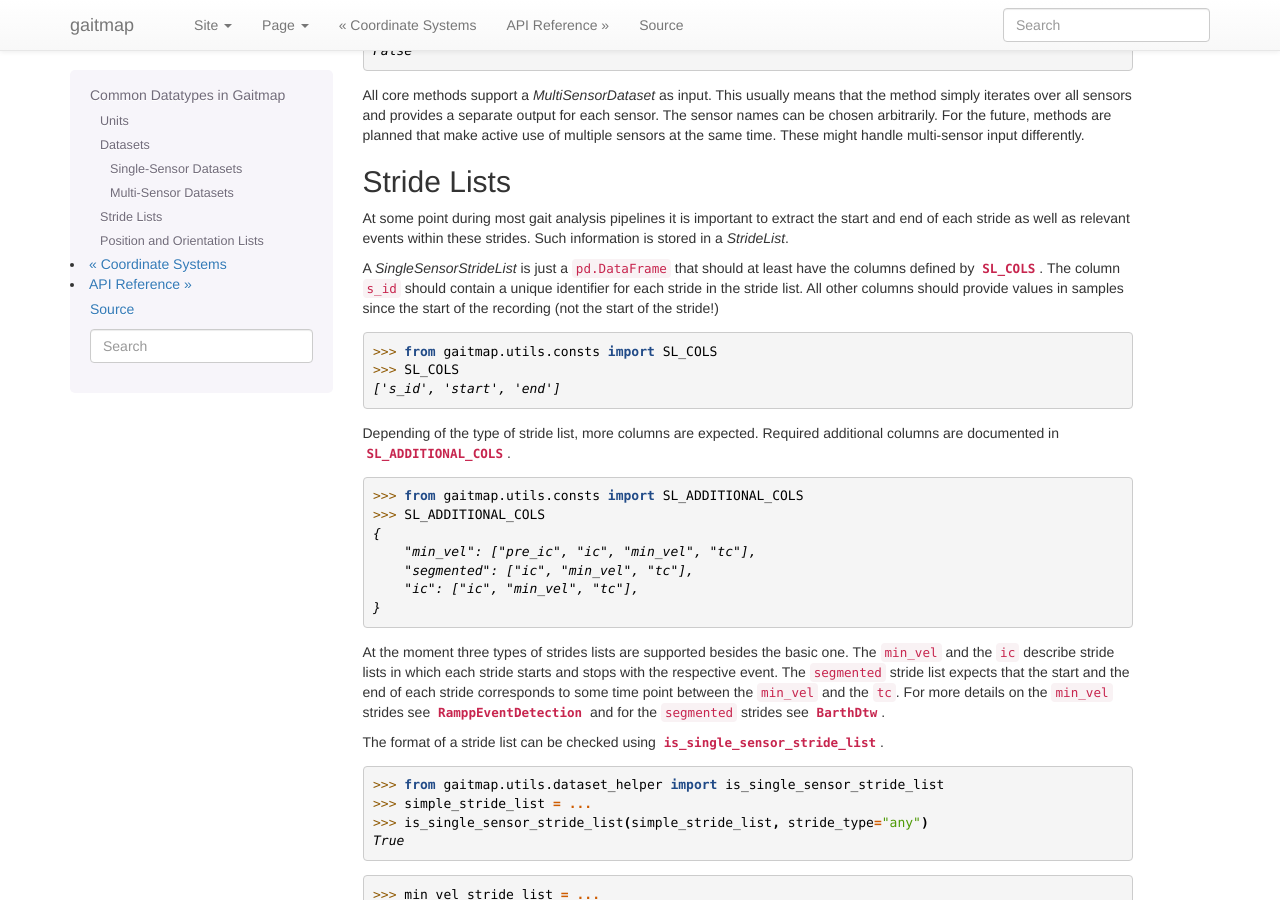
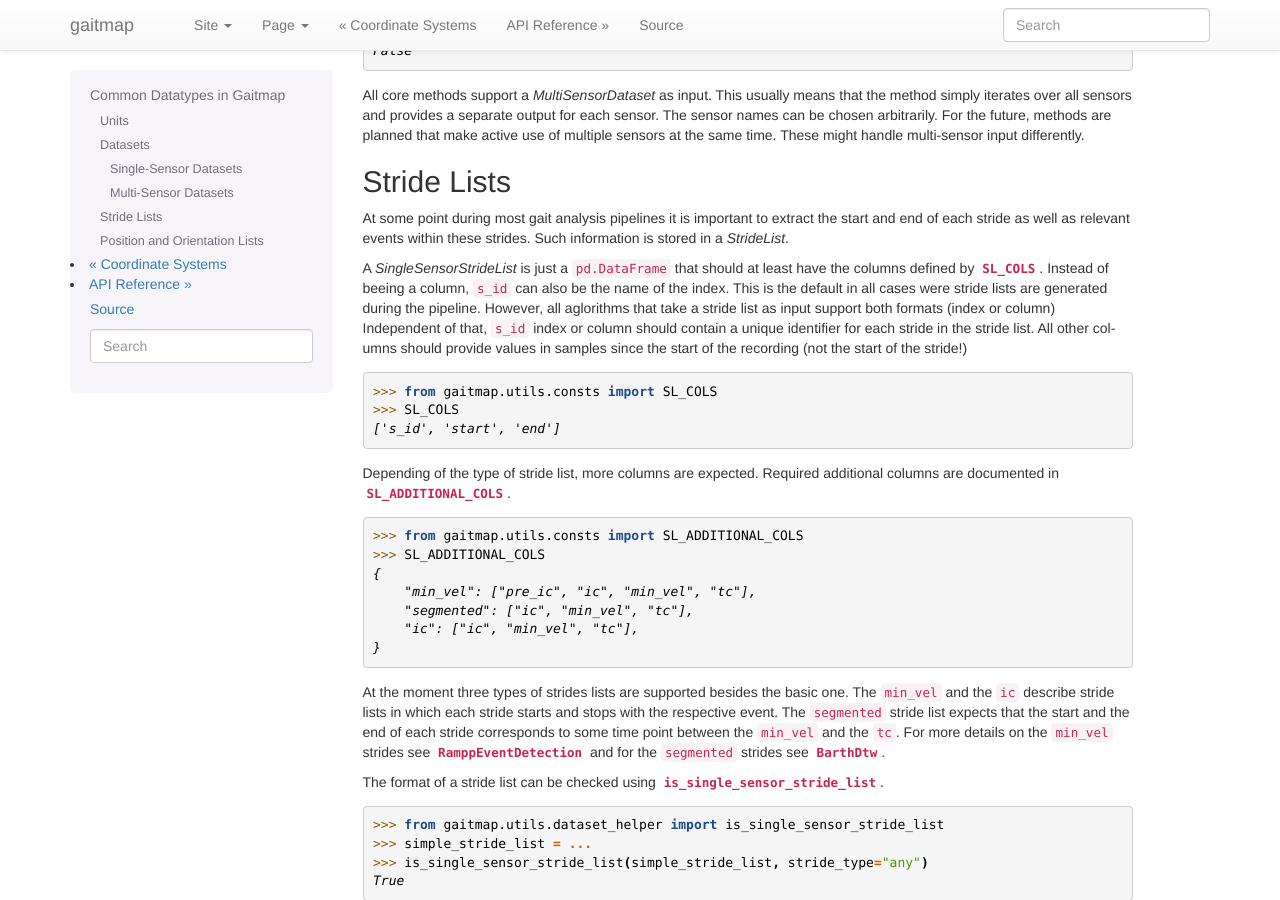
Before and after one commit to mad-lab-fau/gaitmap, a Sphinx documentation site: the page built from docs/guides/Gaitmap-Datatypes.rst, in a window 1280 px wide and 900 px high, scrolled down 2313 px. Built offline with Sphinx 7.4.7, drawn with Linux system fonts in a browser that asks for light colours; pages that are not in the unit, such as notebooks, are missing from menus.

Commit message:
Updated to reflect changes to stride list

```diff
--- a/docs/guides/Gaitmap-Datatypes.rst
+++ b/docs/guides/Gaitmap-Datatypes.rst
@@ -141,7 +141,10 @@ Such information is stored in a *StrideList*.
 
 A *SingleSensorStrideList* is just a `pd.DataFrame` that should at least have the columns defined by
 :obj:`~gaitmap.utils.consts.SL_COLS`.
-The column `s_id` should contain a unique identifier for each stride in the stride list.
+Instead of beeing a column, `s_id` can also be the name of the index.
+This is the default in all cases were stride lists are generated during the pipeline.
+However, all aglorithms that take a stride list as input support both formats (index or column)
+Independent of that, `s_id` index or column should contain a unique identifier for each stride in the stride list.
 All other columns should provide values in samples since the start of the recording (not the start of the stride!)
 
 >>> from gaitmap.utils.consts import SL_COLS
```
